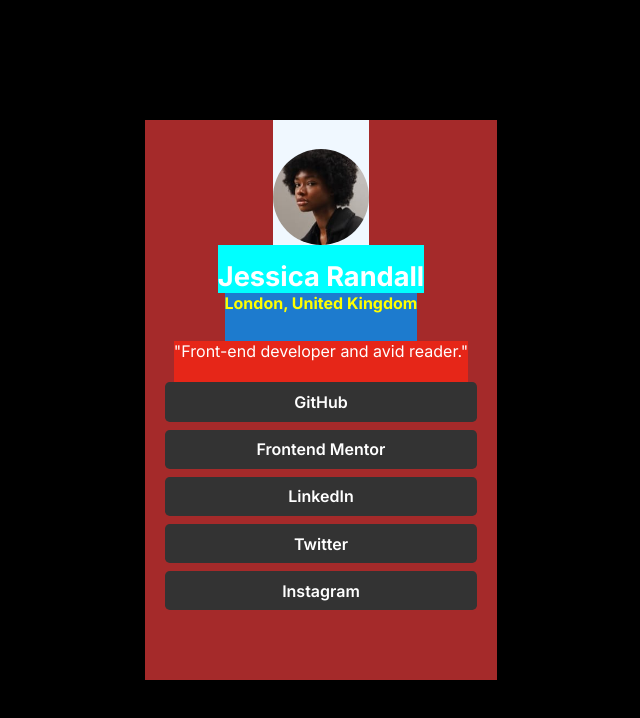
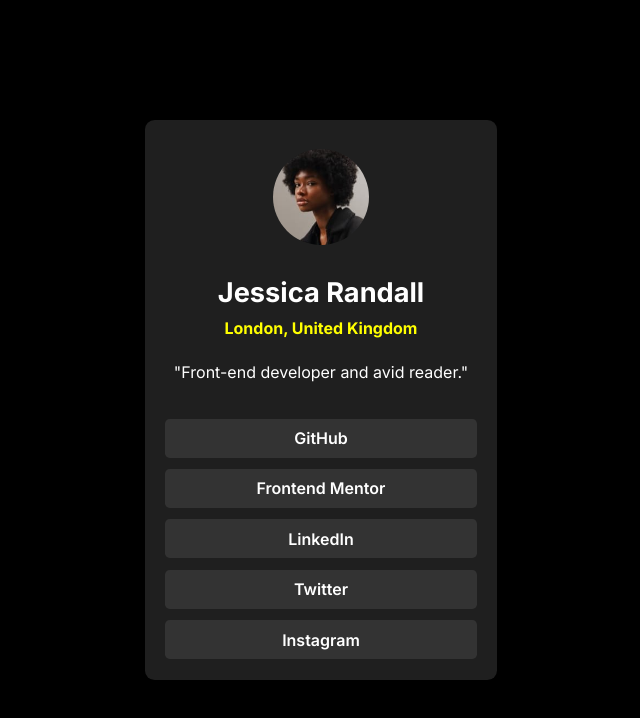
Before and after one commit to kdugaspar/social-links-profile-main, a plain HTML site: page index.html in a window 1280 px wide. Shown: the whole page, without its empty margins (319-959 px from the left). Drawn offline with Linux system fonts and the light colour scheme.

Commit message:
Atualização

```diff
--- a/estilos.css/style.css
+++ b/estilos.css/style.css
@@ -1,11 +1,12 @@
 @import url('https://fonts.googleapis.com/css2?family=Inter:wght@400;600;700&display=swap');
-*{
+
+* {
     margin: 0;
     padding: 0;
     font-style: normal;
 }
 
-body{
+body {
     font-size: 62.5%;
     color: white;
     background-color: black;
@@ -17,18 +18,20 @@
     font-family: 'Inter', sans-serif;
 
 }
-main{
+
+main {
     display: flex;
     flex-direction: column;
     justify-content: flex-start;
     align-items: center;
-/* background-color: #1F1F1F; */
-background-color: brown;
+    background-color: #1F1F1F;
     width: 22rem;
     height: 35rem;
+    border-radius: 0.6rem;
 
 }
-article{
+
+article {
     display: flex;
     flex-direction: column;
     justify-content: center;
@@ -36,55 +39,63 @@
     width: 19.5rem;
 }
 
-address{
+address {
     display: flex;
     flex-direction: column;
     justify-content: center;
     align-items: center;
     width: 19.5rem;
 }
-figure{
+
+figure {
     display: flex;
     align-items: flex-end;
-background-color: aliceblue;
+    background-color: rgba(240, 248, 255, 0);
     height: 7.8rem;
 }
-img{
+
+img {
     width: 6rem;
     border-radius: 20rem;
 }
 
-h1{
+h1 {
     display: flex;
     align-items: flex-end;
     font-size: 1.7rem;
-height: 3rem;
-background-color: aqua;
+    height: 4rem;
+    background-color: rgba(0, 255, 255, 0);
 }
 
-h2{
+h2 {
+    display: flex;
+    align-items: flex-end;
     font-size: 1rem;
     color: yellow;
-background-color: rgb(29, 123, 206);
-height: 3rem;
+    background-color: rgba(29, 123, 206, 0);
+    height: 1.8rem;
 }
 
-p{
-
+p {
+    display: flex;
+    align-items: flex-end;
     font-size: 1rem;
-background-color: rgb(230, 38, 24);
-height: 2.6rem;
+    background-color: rgba(230, 38, 24, 0);
+    height: 2.8rem;
 }
 
-section{
+section {
+    background-color: rgba(137, 43, 226, 0);
     display: flex;
     flex-direction: column;
-justify-content: center;
+    justify-content: flex-end;
     align-items: center;
-gap: 0.5rem;
+    gap: 0.7rem;
+    height: 17.3rem;
 }
 
-a{
+a {
+    cursor: pointer;
     text-align: center;
     text-decoration: none;
     font-size: 1rem;
@@ -93,5 +104,10 @@
     padding: 0.6rem;
     width: 18.3rem;
     background-color: #333333;
-color:white;
+    color: white;
 }
+a:hover{
+    background-color: yellow;
+    color: #1F1F1F;
+    cursor: pointer;
+}
```
Also changed, not shown: assets/images/cursor-de-mao.png (added). Lines whose indentation alone changed are shown as unchanged.
